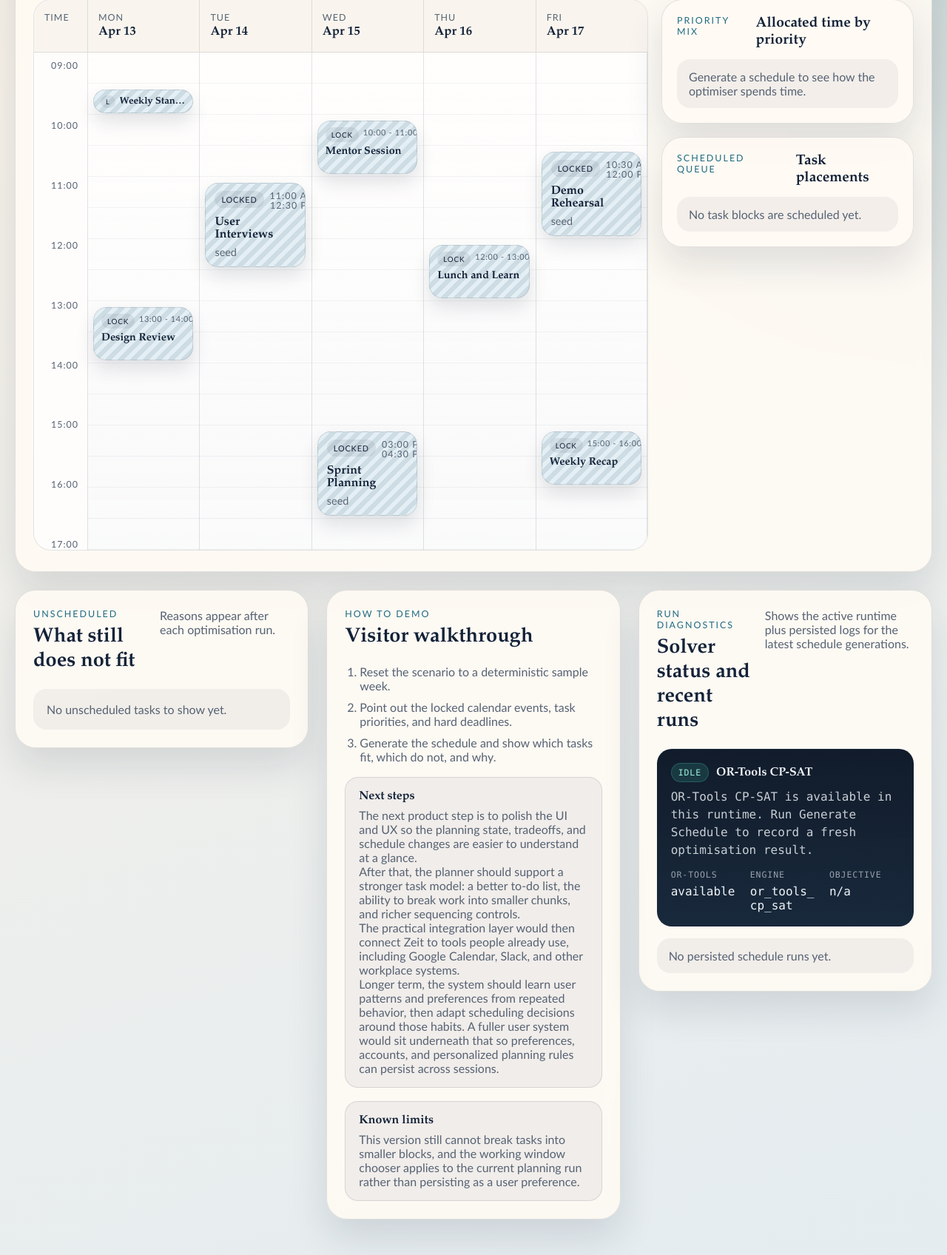
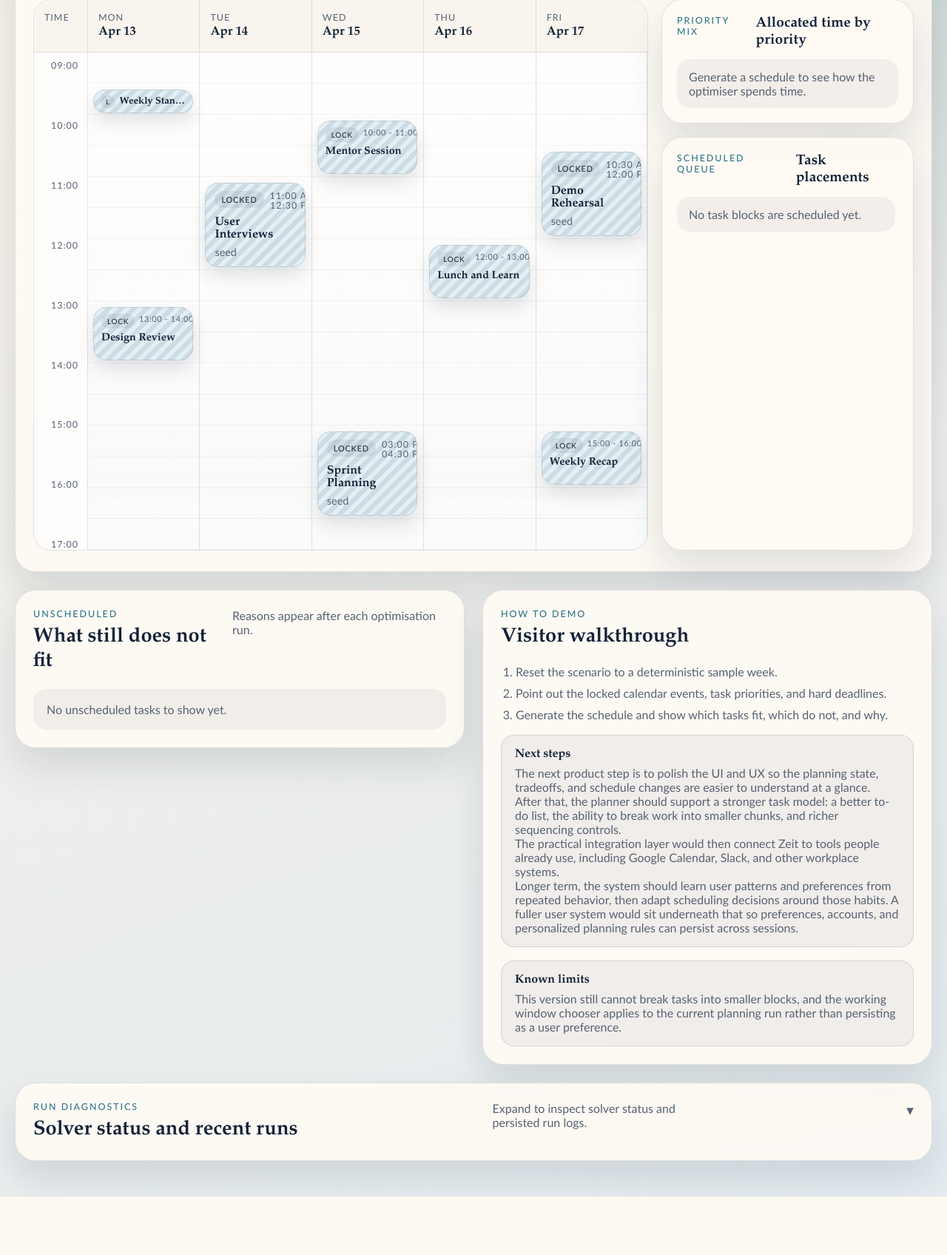
Before and after one commit to alexandre-sdd/zeit-project, a FastAPI app: page / in a window 1280 px wide. Shown: the part 1742-3438 px from the top of the page at 74% size. After the commit the page ends 3359 px from the top, so only its background shows below. Run offline with FastAPI, Linux system fonts and the light colour scheme.

Commit message:
moved run diagnostic and run

```diff
--- a/app/static/demo.css
+++ b/app/static/demo.css
@@ -224,7 +224,7 @@ textarea {
 
 .bottom-panels {
   display: grid;
-  grid-template-columns: repeat(3, minmax(0, 1fr));
+  grid-template-columns: repeat(2, minmax(0, 1fr));
   gap: 24px;
   align-items: start;
 }
@@ -784,10 +784,19 @@ textarea {
   display: flex;
   flex-direction: column;
   gap: 18px;
+  min-height: 0;
+  height: 100%;
 }
 
 .summary-card {
   padding: 20px;
+}
+
+.queue-card {
+  display: flex;
+  flex: 1;
+  min-height: 0;
+  flex-direction: column;
 }
 
 .summary-card-header {
@@ -799,6 +808,34 @@ textarea {
   display: flex;
   flex-direction: column;
   gap: 14px;
+}
+
+.scheduled-queue {
+  flex: 1;
+  min-height: 0;
+  overflow-y: auto;
+  padding-right: 4px;
+  scrollbar-width: thin;
+  scrollbar-color: var(--scrollbar-thumb) var(--scrollbar-track);
+}
+
+.scheduled-queue::-webkit-scrollbar {
+  width: 10px;
+}
+
+.scheduled-queue::-webkit-scrollbar-track {
+  background: var(--scrollbar-track);
+  border-radius: 999px;
+}
+
+.scheduled-queue::-webkit-scrollbar-thumb {
+  background: var(--scrollbar-thumb);
+  border-radius: 999px;
+  border: 2px solid rgba(247, 241, 227, 0.9);
+}
+
+.scheduled-queue::-webkit-scrollbar-thumb:hover {
+  background: var(--scrollbar-thumb-hover);
 }
 
 .priority-row {
@@ -903,6 +940,51 @@ textarea {
 .visitor-note p {
   margin: 0;
   color: var(--muted);
+}
+
+.diagnostics-panel {
+  padding: 0;
+  overflow: hidden;
+}
+
+.diagnostics-summary {
+  display: flex;
+  align-items: flex-start;
+  justify-content: space-between;
+  gap: 18px;
+  padding: 24px;
+  cursor: pointer;
+  list-style: none;
+}
+
+.diagnostics-summary::-webkit-details-marker {
+  display: none;
+}
+
+.diagnostics-summary::after {
+  content: "▾";
+  flex: 0 0 auto;
+  font-size: 1.2rem;
+  color: var(--muted);
+  transition: transform 160ms ease;
+}
+
+.diagnostics-panel[open] .diagnostics-summary::after {
+  transform: rotate(180deg);
+}
+
+.diagnostics-summary h2 {
+  margin: 0;
+  font-size: 1.7rem;
+}
+
+.diagnostics-summary .panel-hint {
+  margin: 0;
+  max-width: 32ch;
+}
+
+.diagnostics-body {
+  padding: 0 24px 24px;
 }
 
 .log-window {
@@ -1055,7 +1137,7 @@ textarea {
   }
 
   .bottom-panels {
-    grid-template-columns: repeat(2, minmax(0, 1fr));
+    grid-template-columns: 1fr;
   }
 }
 
--- a/app/templates/index.html
+++ b/app/templates/index.html
@@ -295,7 +295,7 @@
                 </div>
               </section>
 
-              <section class="summary-card">
+              <section class="summary-card queue-card">
                 <div class="summary-card-header">
                   <p class="section-label">Scheduled Queue</p>
                   <h3>Task placements</h3>
@@ -364,23 +364,25 @@
               </p>
             </div>
           </section>
+        </div>
 
-          <section class="panel">
-            <div class="panel-header">
-              <div>
-                <p class="section-label">Run Diagnostics</p>
-                <h2>Solver status and recent runs</h2>
-              </div>
-              <span class="panel-hint">Shows the active runtime plus persisted logs for the latest schedule generations.</span>
+        <details class="panel diagnostics-panel">
+          <summary class="diagnostics-summary">
+            <div>
+              <p class="section-label">Run Diagnostics</p>
+              <h2>Solver status and recent runs</h2>
             </div>
+            <span class="panel-hint">Expand to inspect solver status and persisted run logs.</span>
+          </summary>
+          <div class="diagnostics-body">
             <div id="solver-log" class="log-window">
               <p class="empty-state compact-empty">Solver log not available yet.</p>
             </div>
             <div id="run-log-list" class="run-log-list">
               <p class="empty-state compact-empty">No persisted schedule runs yet.</p>
             </div>
-          </section>
-        </div>
+          </div>
+        </details>
       </section>
     </main>
 
```
